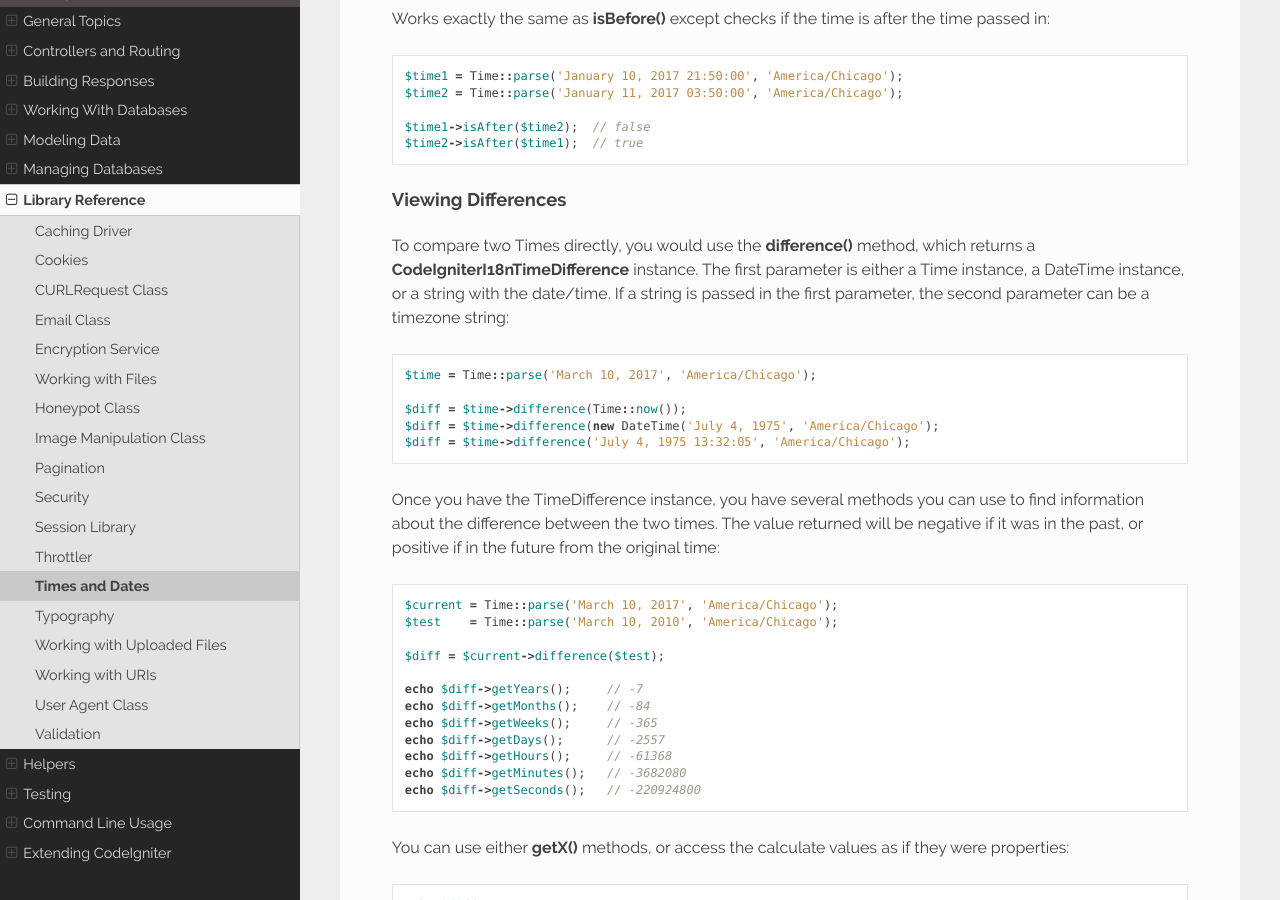
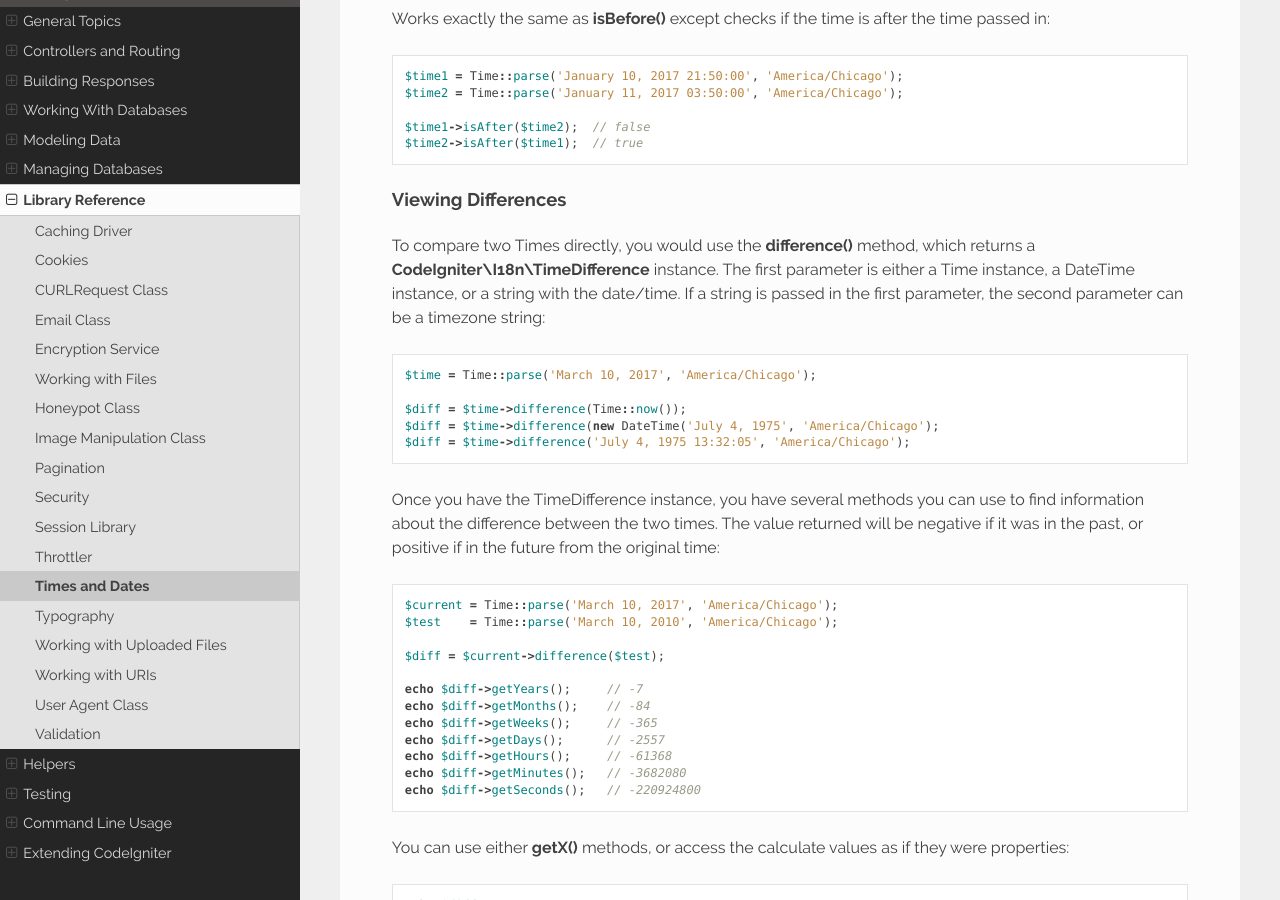
Before and after one commit to NEKOGET/ci4_user_guide_src, a Sphinx documentation site: the page built from source/libraries/time.rst, in a window 1280 px wide and 900 px high, scrolled down 10797 px. Built offline with Sphinx 7.4.7 and the Read the Docs theme 2.0.0, drawn with Linux system fonts in a browser that asks for light colours.

Commit message:
docs: fix classname
`\` is disappear after rendering

```diff
--- a/source/libraries/time.rst
+++ b/source/libraries/time.rst
@@ -457,7 +457,7 @@ Works exactly the same as **isBefore()** except checks if the time is after the
 Viewing Differences
 ===================
 
-To compare two Times directly, you would use the **difference()** method, which returns a **CodeIgniter\I18n\TimeDifference**
+To compare two Times directly, you would use the **difference()** method, which returns a **CodeIgniter\\I18n\\TimeDifference**
 instance. The first parameter is either a Time instance, a DateTime instance, or a string with the date/time. If
 a string is passed in the first parameter, the second parameter can be a timezone string::
 
```
